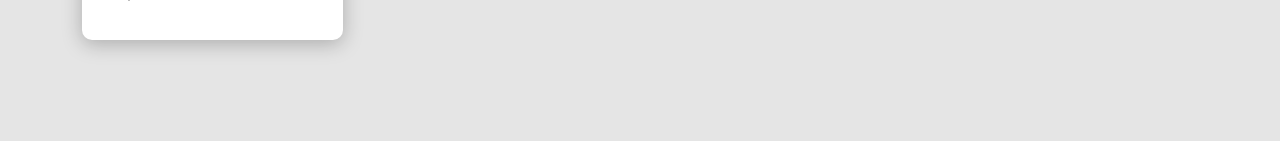
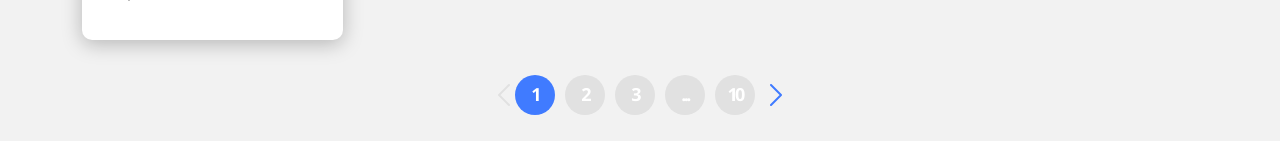
Before and after one commit to evertonlsds/projeto_catalogo_reactjs, a React (Create React App) app: page /catalog in a window 1280 px wide. Shown: the part 790-931 px from the top of the page. Before the commit the page ends 884 px from the top, so only its background shows below. Built offline with nearby package versions, Linux system fonts and the light colour scheme.

Commit message:
estilização do componente Pagination

```diff
--- a/src/assets/styles/custom.scss
+++ b/src/assets/styles/custom.scss
@@ -2,7 +2,7 @@
     'primary': #407bff
 );
 
-$body-bg: #e5e5e5;
+$body-bg: #f2f2f2;
 $body-color: #263238;
 
 @import '~bootstrap/scss/bootstrap.scss';
--- /dev/null
+++ b/src/components/Pagination/index.tsx
@@ -0,0 +1,16 @@
+import { ReactComponent as ArrowIcon } from 'assets/images/arrow.svg';
+import './styles.css'
+
+export default function Pagination() {
+  return (
+    <div className="pagination-container">
+      <ArrowIcon className=" arrow-previous arrow-inactive"/>
+      <div className="pagination-item active">1</div>
+      <div className="pagination-item">2</div>
+      <div className="pagination-item">3</div>
+      <div className="pagination-item">...</div>
+      <div className="pagination-item">10</div>
+      <ArrowIcon className="arrow-next arrow-active" />
+    </div>
+  );
+}
--- /dev/null
+++ b/src/components/Pagination/styles.css
@@ -0,0 +1,39 @@
+.pagination-container {
+  display: flex;
+  justify-content: center;
+  align-items: center;
+}
+.pagination-item {
+  width: 40px;
+  height: 40px;
+  border-radius: 50%;
+  background-color: #e1e1e1;
+  font-size: 18px;
+  font-weight: bold;
+  letter-spacing: -0.15em;
+  color: #ffffff;
+  display: flex;
+  justify-content: center;
+  align-items: center;
+  margin: 5px;
+}
+
+.pagination-item.active {
+  background-color: #407bff;
+}
+
+.arrow-previous {
+  transform: rotate(-180deg);
+}
+
+.arrow-next {
+  margin-left: 10px;
+}
+
+.arrow-inactive {
+  color: #e1e1e1;
+}
+
+.arrow-active {
+  color: #407bff;
+}
--- a/src/pages/Catalog/index.tsx
+++ b/src/pages/Catalog/index.tsx
@@ -1,4 +1,5 @@
 import Navbar from 'components/Navbar';
+import Pagination from 'components/Pagination';
 import ProductCard from 'components/ProductCard';
 import { Link } from 'react-router-dom';
 import { Product } from 'types/product';
@@ -60,6 +61,9 @@
             </Link>
           </div>
         </div>
+        <div className="row">
+          <Pagination/>
+        </div>
       </div>
     </>
   );
```
